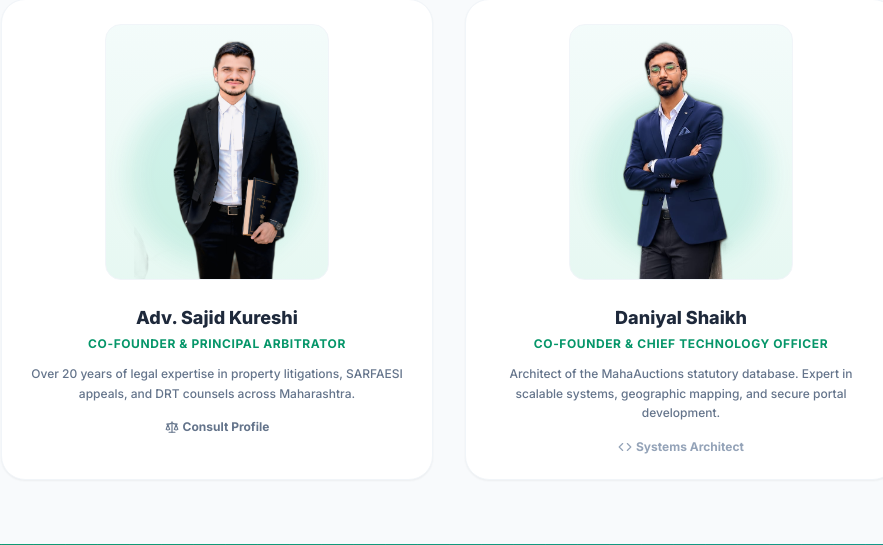
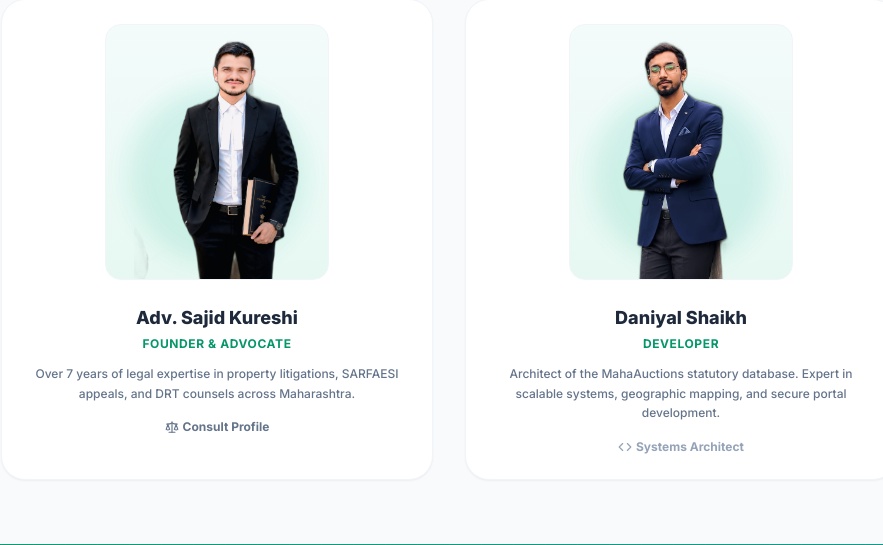
Before and after one commit to Daniyal86/Maha_Auction, a PHP site: page /about.php in a window 1280 px wide. Shown: the part 2356-2901 px from the top of the page, without its empty margins (191-1074 px from the left). Run offline with PHP 8.4, Linux system fonts and the light colour scheme; some libraries are stand-ins or nearby versions.

Commit message:
Update founder profiles on About page

```diff
--- a/about.php
+++ b/about.php
@@ -206,9 +206,9 @@ require_once 'includes/header.php';
           <img src="./assets/COfounder/forabout.png" alt="Adv. Sajid Kureshi" class="relative z-10 h-60 object-contain group-hover:scale-105 transition-transform duration-500">
         </div>
         <h3 class="text-lg font-black text-slate-800">Adv. Sajid Kureshi</h3>
-        <p class="text-emerald-600 text-xs font-bold uppercase tracking-wider mt-1">Co-founder & Principal Arbitrator</p>
+        <p class="text-emerald-600 text-xs font-bold uppercase tracking-wider mt-1">Founder & Advocate</p>
         <p class="text-slate-500 text-xs mt-3 leading-relaxed font-medium">
-          Over 20 years of legal expertise in property litigations, SARFAESI appeals, and DRT counsels across Maharashtra.
+          Over 7 years of legal expertise in property litigations, SARFAESI appeals, and DRT counsels across Maharashtra.
         </p>
         <div class="flex items-center space-x-2.5 mt-4">
           <a href="advisory.php" class="inline-flex items-center space-x-1 text-xs font-bold text-slate-500 hover:text-emerald-600 transition-colors">
@@ -228,7 +228,7 @@ require_once 'includes/header.php';
           <img src="./assets/COfounder/Developer%20and%20Cofounder.png" alt="Developer Daniyal Shaikh" class="relative z-10 h-60 object-contain group-hover:scale-105 transition-transform duration-500">
         </div>
         <h3 class="text-lg font-black text-slate-800">Daniyal Shaikh</h3>
-        <p class="text-emerald-600 text-xs font-bold uppercase tracking-wider mt-1">Co-founder & Chief Technology Officer</p>
+        <p class="text-emerald-600 text-xs font-bold uppercase tracking-wider mt-1">Developer</p>
         <p class="text-slate-500 text-xs mt-3 leading-relaxed font-medium">
           Architect of the MahaAuctions statutory database. Expert in scalable systems, geographic mapping, and secure portal development.
         </p>
```
